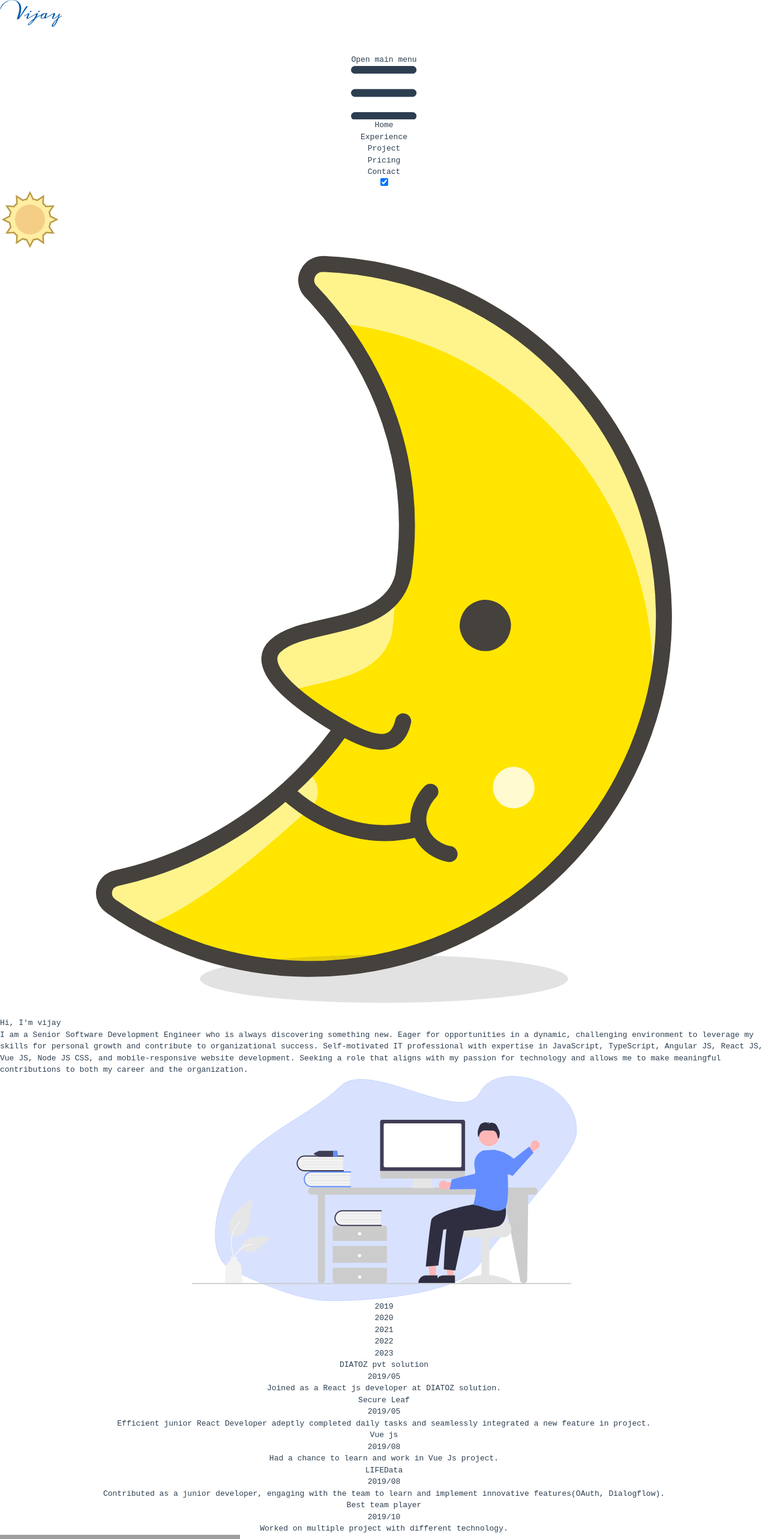
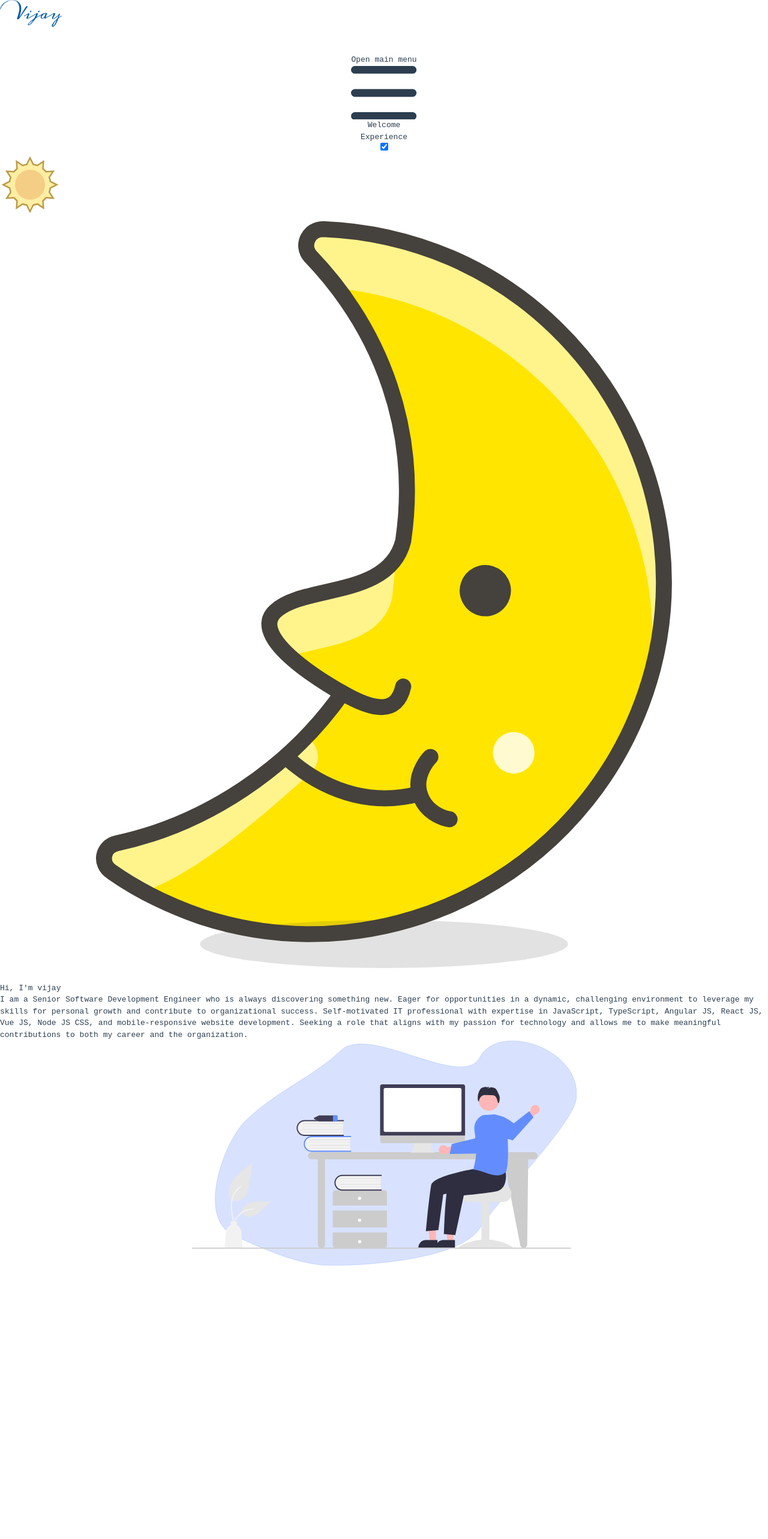
Before and after one commit to vijay9711/vijay_97, a Vue app: page / in a window 1280 px wide. Shown: the top 2566 px of the page at 60% size. After the commit the page ends 2110 px from the top, so only its background shows below. Built offline with nearby package versions, Linux system fonts and the light colour scheme; grey boxes are pictures that could not be loaded; what taos would draw is missing.

Commit message:
experience page animation and route transaction done

```diff
--- a/package.json
+++ b/package.json
@@ -12,7 +12,8 @@
     "aos": "^2.3.4",
     "core-js": "^3.8.3",
     "taos": "^1.0.5",
-    "vue": "^3.2.13"
+    "vue": "^3.2.13",
+    "vue-router": "^4.3.0"
   },
   "devDependencies": {
     "@babel/core": "^7.12.16",
--- a/public/index.html
+++ b/public/index.html
@@ -4,6 +4,10 @@
     <meta charset="utf-8">
     <meta http-equiv="X-UA-Compatible" content="IE=edge">
     <meta name="viewport" content="width=device-width,initial-scale=1.0">
+    <link
+      rel="stylesheet"
+      href="https://cdnjs.cloudflare.com/ajax/libs/animate.css/4.1.1/animate.min.css"
+    />
     <link rel="icon" href="<%= BASE_URL %>favicon.ico">
     <link href="https://unpkg.com/aos@2.3.1/dist/aos.css" rel="stylesheet" />
     <title><%= htmlWebpackPlugin.options.title %></title>
--- a/src/App.vue
+++ b/src/App.vue
@@ -1,5 +1,5 @@
 <template>
-  <div >
+  <div class="dark:bg-gray-dark bg-white">
     <MainPageVue :currentTheme="darkMode" @onThemeChange="onThemeChange($event)"/>
   </div>
 </template>
--- a/src/components/ExperienceComponent.vue
+++ b/src/components/ExperienceComponent.vue
@@ -3,7 +3,55 @@
     id="experience"
     class="bg-white h-screen dark:bg-gray-dark flex items-center overflow-hidden"
   >
-    <div>
+    <div class="lg:hidden md:block w-screen mt-10">
+      <div class="flex col-span-2 px-10">
+        <div class="text-white dark:white flex">
+          <div
+            class="text-white dark:text-white flex flex-col justify-center mt-0"
+          >
+            <div
+              v-for="(item, i) in yearList"
+              :key="i"
+              class="rounded shadow-lg p-1 px-3 my-3 cursor-pointer duration-300 hover:bg-gray-dark hover:text-white dark:hover:bg-white dark:hover:text-gray-dark"
+              @click="yearSelection(item, i)"
+              :class="
+                item.checked
+                  ? 'bg-gray-dark text:white dark:bg-white dark:text-gray-dark '
+                  : 'bg-white text-gray-dark dark:bg-gray-dark dark:text-white'
+              "
+            >
+              {{ item.year }}
+            </div>
+          </div>
+        </div>
+        <div
+          class="text-white dark:white flex-col flex justify-between mt-10 overflow-y-auto overflow-x-hidden py-6"
+        >
+          <div
+            v-for="(item, index) in experinceList"
+            :key="index"
+            data-aos="fade-left"
+            :data-aos-delay="item.duration"
+            data-aos-easing="ease-in-out"
+            class="border-l-4 shadow-lg border-l-gray-dark dark:border-l-white mx-10 p-3 my-3"
+          >
+            <div class="m-auto">
+              <h5
+                class="mb-2 text-2xl font-bold tracking-wide text-left flex text-gray-900 dark:text-white text-gray-dark"
+              >
+                {{ item.name }} ({{ item.year }})
+              </h5>
+              <p
+                class="font-normal flex text-left dark:text-white text-gray-dark"
+              >
+                {{ item.description }}
+              </p>
+            </div>
+          </div>
+        </div>
+      </div>
+    </div>
+    <div class="lg:block md:hidden sm:hidden">
       <div class="text-white dark:text-white flex justify-center">
         <div
           v-for="(item, i) in yearList"
@@ -25,7 +73,7 @@
       >
         <ol class="items-center sm:flex w-full" id="eList">
           <li
-            class="relative min-h-[400px] mb-6 sm:mb-0"
+            class="relative min-h-[400px] mb-6 sm:mb-0 sm:h-auto"
             v-for="(item, index) in experinceList"
             :key="index"
           >
@@ -62,7 +110,10 @@
               <p class="text-base font-normal text-gray-dark dark:text-white">
                 {{ item.description }}
               </p>
-              <p v-if="item.tech" class="text-base font-normal text-gray-dark dark:text-white">
+              <p
+                v-if="item.tech"
+                class="text-base font-normal text-gray-dark dark:text-white"
+              >
                 <span>Tech:</span> {{ item.tech }}
               </p>
             </div>
@@ -109,6 +160,8 @@
 
 <script>
 export default {
+  components:{
+  },
   data() {
     return {
       yearList: [
@@ -132,6 +185,10 @@ export default {
           year: 2023,
           checked: false,
         },
+        {
+          year: 2024,
+          checked: false,
+        },
       ],
       experinceListYearWise: {
         2019: [
@@ -143,7 +200,8 @@ export default {
           },
           {
             name: "Secure Leaf",
-            description: "Efficient junior React Developer adeptly completed daily tasks and seamlessly integrated a new feature in project.",
+            description:
+              "Efficient junior React Developer adeptly completed daily tasks and seamlessly integrated a new feature in project.",
             duration: "400",
             year: "2019/05",
           },
@@ -155,13 +213,15 @@ export default {
           },
           {
             name: "LIFEData",
-            description: "Contributed as a junior developer, engaging with the team to learn and implement innovative features(OAuth, Dialogflow).",
+            description:
+              "Contributed as a junior developer, engaging with the team to learn and implement innovative features(OAuth, Dialogflow).",
             duration: "600",
             year: "2019/08",
           },
           {
             name: "Best team player",
-            description: "Worked on multiple project with different technology.",
+            description:
+              "Worked on multiple project with different technology.",
             duration: "700",
             year: "2019/10",
           },
@@ -169,98 +229,109 @@ export default {
         2020: [
           {
             name: "UI/UX",
-            description: "Start learning design UI/UX to get a clear idea and creative mind about fron-end.",
+            description:
+              "Embark on a journey to learn UI/UX design for a comprehensive understanding of front-end development.",
             duration: "300",
             year: "2020/02",
           },
           {
             name: "OES(Onboarding Entertainment Solution)",
-            description: "Implemented Google Maps to display live locations of multiple transports using customized marker icons. Developed various modules, customized sidebars, and implemented role management",
+            description:
+              "Implemented Google Maps to display live locations of multiple transports using customized marker icons. Developed various modules, customized sidebars, and implemented role management",
             duration: "400",
-            year: "2019/08",
+            year: "2020/08",
           },
           {
             name: "Moon light",
-            description: "Developed and optimized Vue JS project.",
+            description:
+              "Successfully developed a Vue.js project with responsive UI, catering to the requirements of a project proof of concept.",
             duration: "500",
             year: "2020/09",
           },
           {
             name: "Sentinel",
-            description: "Contributed to a streamlined user experience by optimizing data handling and visualization components. Skillfully managed large data sets from the backend, implementing lazy loading",
-            duration: "500",
+            description:
+              "Contributed to a streamlined user experience by optimizing data handling and visualization components. Skillfully managed large data sets from the backend, implementing lazy loading",
+            duration: "600",
             year: "2020/12",
           },
         ],
         2021: [
-        {
-            name: "Vue js",
-            description: "Had a chance to learn and work in Vue Js project.",
-            duration: "500",
-            year: 2019,
+          {
+            name: "ERP(enterprise resource planning)",
+            description:
+              "Collaborated as an Angular developer, enhancing website security by closely connecting with backend developers.",
+            duration: "300",
+            year: "2021/01",
           },
           {
-            name: "Vue js",
-            description: "Had a chance to learn and work in Vue Js project.",
-            duration: "500",
-            year: 2019,
+            name: "Angular Js",
+            description:
+              "Acquired advanced proficiency in Angular JS while actively contributing to an ERP project. Enhancing its capabilities through parallel development efforts.",
+            duration: "400",
+            year: "2021/01",
           },
           {
-            name: "Vue js",
-            description: "Had a chance to learn and work in Vue Js project.",
+            name: "TXF(The X Future)",
+            description:
+              "As a senior developer, I specialized in crafting user interfaces, ensuring a seamless and intuitive experience. Additionally, I served as a Scrum Master in this project, actively engaging with team members to address their blockers and facilitate a smooth development process.",
             duration: "500",
-            year: 2019,
-          },
-          {
-            name: "Vue js",
-            description: "Had a chance to learn and work in Vue Js project.",
-            duration: "500",
-            year: 2019,
+            year: "2021/04",
           },
         ],
         2022: [
-
-        {
-            name: "Vue js",
-            description: "Had a chance to learn and work in Vue Js project.",
-            duration: "500",
-            year: 2019,
+          {
+            name: "SISA Information Security Pvt. Ltd.",
+            description:
+              "Undertook the role of Senior Associate Developer within Compliance & Testing Services, leading the optimization and integration of Angular code in the SISA Assistant web application. Initiated the enhancement of the SISA Assistant web application by strategically adding and optimizing Angular code, contributing to improved functionality and performance.",
+            duration: "300",
+            year: "2022/09",
           },
           {
-            name: "Vue js",
-            description: "Had a chance to learn and work in Vue Js project.",
-            duration: "500",
-            year: 2019,
+            name: "SISA Assistant",
+            description:
+              "I played a pivotal role in the development and implementation of the SISA Assistant project, taking charge of role-based management and contributing to various modules and dashboard pages.",
+            duration: "400",
+            year: "2022/09",
           },
           {
-            name: "Vue js",
-            description: "Had a chance to learn and work in Vue Js project.",
-            duration: "500",
-            year: 2019,
-          },
-          {
-            name: "Vue js",
-            description: "Had a chance to learn and work in Vue Js project.",
+            name: "Role Managment in SISA Assistant",
+            description:
+              "Enhanced SISA Assistant functionality by integrating role-based route access, allowing seamless navigation tailored to specific user roles.",
             duration: "500",
             year: 2019,
           },
         ],
         2023: [
           {
-            name: "SonicWall",
-            period: "Start at 05/2023",
+            name: "Maharishi international university, IOWA.",
             description:
-              "Resigned from DIATOZ Solution for career growth and joined at SonicWall as a Vue JS developer.",
+              "Currently pursuing a Master's degree in Computer Science in Fairfield, Iowa, US, with a focus on specialized studies in web architecture, Java Spring Boot and enterprise architecture, aiming to deepen knowledge and expertise in these key areas during the course of the program.",
             duration: "300",
-            year: 2023,
+            year: "2023/09",
           },
           {
-            name: "SonicWall",
-            period: "Start at 05/2023",
+            name: "Library Management System (University Project)",
             description:
-              "Resigned from DIATOZ Solution for career growth and joined at SonicWall as a Vue JS developer.",
+              "Designed a Java-based library management system with object-oriented programming principles, featuring a graphical user interface (GUI).",
             duration: "400",
-            year: 2023,
+            year: "2023/11",
+          },
+        ],
+        2024: [
+          {
+            name: "Property Management System (University Project)",
+            description:
+              "Utilized React.js to build the user interface and integrated the functionality to favorite and unfavorite properties seamlessly using Spring Boot on the backend.",
+            duration: "300",
+            year: "2024/01",
+          },
+          {
+            name: "Electronic Badge Scanner System(University Project)",
+            description:
+              "Develop an electronic badge scanner system with Spring Boot, Hibernate, MySQL, and Google OAuth for comprehensive security features.",
+            duration: "400",
+            year: "2024/02",
           },
         ],
       },
@@ -268,7 +339,7 @@ export default {
       isExperinceList: true,
     };
   },
-  created() {
+    created() {
     this.yearSelection(this.yearList[0], 0);
   },
   methods: {
@@ -277,9 +348,9 @@ export default {
       console.log(item);
       this.yearList.forEach((year) => (year.checked = false));
       this.yearList[i].checked = true;
-      this.$nextTick(()=>{
+      this.$nextTick(() => {
         this.experinceList = this.experinceListYearWise[this.yearList[i].year];
-      })
+      });
     },
   },
 };
@@ -289,7 +360,7 @@ export default {
 .is-scrollbar::-webkit-scrollbar {
   display: none;
 }
-.line-width{
+.line-width {
   width: -webkit-fill-available;
 }
 </style>
--- a/src/components/NavBar.vue
+++ b/src/components/NavBar.vue
@@ -1,58 +1,115 @@
 <template>
-
-
   <nav class="dark:bg-gray-dark bg-white border-gray-200 dark:bg-gray-900">
-  <div class="max-w-screen-xl flex flex-wrap items-center justify-between mx-auto p-4">
+    <div
+      class="max-w-screen-xl flex flex-wrap items-center justify-between mx-auto p-4"
+    >
       <a href="https://flowbite.com/" class="flex items-center">
-        <img src="../assets/logo/Vijay.svg" class="h-8 block dark:hidden" alt="Flowbite Logo">
-        <img src="../assets/logo/VijayWhite.svg" class="h-8 hidden dark:block" alt="Flowbite Logo">
+        <img
+          src="../assets/logo/Vijay.svg"
+          class="h-8 block dark:hidden"
+          alt="Flowbite Logo"
+        />
+        <img
+          src="../assets/logo/VijayWhite.svg"
+          class="h-8 hidden dark:block"
+          alt="Flowbite Logo"
+        />
       </a>
-    <button data-collapse-toggle="navbar-default" type="button" class="inline-flex items-center p-2 w-10 h-10 justify-center text-sm text-gray-500 rounded-lg md:hidden hover:bg-gray-100 focus:outline-none focus:ring-2 focus:ring-gray-200 dark:text-gray-400 dark:hover:bg-gray-700 dark:focus:ring-gray-600" aria-controls="navbar-default" aria-expanded="false">
+      <button
+        data-collapse-toggle="navbar-default"
+        type="button"
+        class="inline-flex items-center p-2 w-10 h-10 justify-center text-sm text-gray-500 rounded-lg md:hidden hover:bg-gray-100 focus:outline-none focus:ring-2 focus:ring-gray-200 dark:text-gray-400 dark:hover:bg-gray-700 dark:focus:ring-gray-600"
+        aria-controls="navbar-default"
+        aria-expanded="false"
+      >
         <span class="sr-only">Open main menu</span>
-        <svg class="w-5 h-5" aria-hidden="true" xmlns="http://www.w3.org/2000/svg" fill="none" viewBox="0 0 17 14">
-            <path stroke="currentColor" stroke-linecap="round" stroke-linejoin="round" stroke-width="2" d="M1 1h15M1 7h15M1 13h15"/>
+        <svg
+          class="w-5 h-5"
+          aria-hidden="true"
+          xmlns="http://www.w3.org/2000/svg"
+          fill="none"
+          viewBox="0 0 17 14"
+        >
+          <path
+            stroke="currentColor"
+            stroke-linecap="round"
+            stroke-linejoin="round"
+            stroke-width="2"
+            d="M1 1h15M1 7h15M1 13h15"
+          />
         </svg>
       </button>
       <div class="hidden w-full md:block md:w-auto" id="navbar-default">
-      <ul class="font-medium flex bg-white dark:bg-gray-dark flex-col p-4 md:p-0 mt-4 border border-gray-100 rounded-lg bg-gray-50 md:flex-row md:space-x-8 rtl:space-x-reverse md:mt-0 md:border-0 md:bg-white dark:bg-gray-800 md:dark:bg-gray-900 dark:border-gray-700">
+        <ul
+          class="font-medium flex bg-white dark:bg-gray-dark flex-col p-4 md:p-0 mt-4 border border-gray-100 rounded-lg bg-gray-50 md:flex-row md:space-x-8 rtl:space-x-reverse md:mt-0 md:border-0 md:bg-white dark:bg-gray-800 md:dark:bg-gray-900 dark:border-gray-700"
+        >
           <li>
-          <a href="#vj" class="block py-2 bg-white text-gray-dark dark:bg-gray-dark px-3 bg-blue-700 rounded md:bg-transparent md:text-blue-700 md:p-0 dark:text-white md:dark:text-blue-500" aria-current="page">Home</a>
+            <a
+              @click="() => goTo('/')"
+              class="block cursor-pointer py-2 bg-white text-gray-dark dark:bg-gray-dark px-3 bg-blue-700 rounded md:bg-transparent md:text-blue-700 md:p-0 dark:text-white md:dark:text-blue-500"
+              aria-current="page"
+              >Welcome</a
+            >
           </li>
           <li>
-          <a href="#experience" class="block py-2 bg-white text-gray-dark dark:bg-gray-dark px-3 text-gray-900 rounded hover:bg-gray-100 md:hover:bg-transparent md:border-0 md:hover:text-blue-700 md:p-0 dark:text-white md:dark:hover:text-blue-500 dark:hover:bg-gray-700 dark:hover:text-white md:dark:hover:bg-transparent">Experience</a>
+            <a
+              @click="() => goTo('/experience')"
+              class="block cursor-pointer py-2 bg-white text-gray-dark dark:bg-gray-dark px-3 text-gray-900 rounded hover:bg-gray-100 md:hover:bg-transparent md:border-0 md:hover:text-blue-700 md:p-0 dark:text-white md:dark:hover:text-blue-500 dark:hover:bg-gray-700 dark:hover:text-white md:dark:hover:bg-transparent"
+              >Experience</a
+            >
+          </li>
+          <!-- <li>
+            <a
+              @click="() => goTo('/project')"
+              class="block cursor-pointer py-2 bg-white text-gray-dark dark:bg-gray-dark px-3 text-gray-900 rounded hover:bg-gray-100 md:hover:bg-transparent md:border-0 md:hover:text-blue-700 md:p-0 dark:text-white md:dark:hover:text-blue-500 dark:hover:bg-gray-700 dark:hover:text-white md:dark:hover:bg-transparent"
+              >Project</a
+            >
           </li>
           <li>
-          <a href="#project" class="block py-2 bg-white text-gray-dark dark:bg-gray-dark px-3 text-gray-900 rounded hover:bg-gray-100 md:hover:bg-transparent md:border-0 md:hover:text-blue-700 md:p-0 dark:text-white md:dark:hover:text-blue-500 dark:hover:bg-gray-700 dark:hover:text-white md:dark:hover:bg-transparent">Project</a>
+            <a
+              @click="goTo('/')"
+              class="block cursor-pointer py-2 bg-white text-gray-dark dark:bg-gray-dark px-3 text-gray-900 rounded hover:bg-gray-100 md:hover:bg-transparent md:border-0 md:hover:text-blue-700 md:p-0 dark:text-white md:dark:hover:text-blue-500 dark:hover:bg-gray-700 dark:hover:text-white md:dark:hover:bg-transparent"
+              >Pricing</a
+            >
           </li>
           <li>
-          <a href="#" class="block py-2 bg-white text-gray-dark dark:bg-gray-dark px-3 text-gray-900 rounded hover:bg-gray-100 md:hover:bg-transparent md:border-0 md:hover:text-blue-700 md:p-0 dark:text-white md:dark:hover:text-blue-500 dark:hover:bg-gray-700 dark:hover:text-white md:dark:hover:bg-transparent">Pricing</a>
-        </li>
+            <a
+              @click="goTo('/')"
+              class="block cursor-pointer py-2 bg-white text-gray-dark dark:bg-gray-dark px-3 text-gray-900 rounded hover:bg-gray-100 md:hover:bg-transparent md:border-0 md:hover:text-blue-700 md:p-0 dark:text-white md:dark:hover:text-blue-500 dark:hover:bg-gray-700 dark:hover:text-white md:dark:hover:bg-transparent"
+              >Contact</a
+            >
+          </li> -->
           <li>
-          <a href="#" class="block py-2 bg-white text-gray-dark dark:bg-gray-dark px-3 text-gray-900 rounded hover:bg-gray-100 md:hover:bg-transparent md:border-0 md:hover:text-blue-700 md:p-0 dark:text-white md:dark:hover:text-blue-500 dark:hover:bg-gray-700 dark:hover:text-white md:dark:hover:bg-transparent">Contact</a>
-        </li>
-        <li>
-          <ThemeButtonVue :currentTheme="currentTheme" @theme="(event)=>{this.$emit('onThemeChange',event)}"/>
+            <ThemeButtonVue
+              :currentTheme="currentTheme"
+              @theme="
+                (event) => {
+                  this.$emit('onThemeChange', event);
+                }
+              "
+            />
           </li>
         </ul>
       </div>
     </div>
   </nav>
-
 </template>
 
 <script>
-import ThemeButtonVue from '@/widget/ThemeButton.vue';
+import ThemeButtonVue from "@/widget/ThemeButton.vue";
 
 export default {
-  components:{
-    ThemeButtonVue
+  components: {
+    ThemeButtonVue,
   },
-  props:['currentTheme'],
-  methods:{
-  }
-}
+  props: ["currentTheme"],
+  methods: {
+    goTo(path) {
+      this.$router.push(path);
+    },
+  },
+};
 </script>
 
 <style>
-
 </style>
--- a/src/main.js
+++ b/src/main.js
@@ -3,5 +3,6 @@ import App from './App.vue'
 import './index.css'
 import AOS from 'aos'
 import 'aos/dist/aos.css'
+import Router from "./router";
 
-createApp(App).use(AOS.init()).mount('#app');
+createApp(App).use(Router).use(AOS.init()).mount('#app');
--- a/src/view/MainPage.vue
+++ b/src/view/MainPage.vue
@@ -1,34 +1,80 @@
 <template>
   <div>
     <div class="sticky top-0">
-      <nav-bar-vue :currentTheme="currentTheme" @onThemeChange="(event)=>{this.$emit('onThemeChange',event)}"/>
+      <nav-bar-vue
+        :currentTheme="currentTheme"
+        @onThemeChange="
+          (event) => {
+            this.$emit('onThemeChange', event);
+          }
+        "
+      />
     </div>
-    <div class="-mt-16">
-      <LandingComponentVue />
-      <ExperienceComponent />
-      <ProjectComponent />
+    <div class="overflow-x-hidden">
+      <router-view></router-view>
+      <!-- <router-view v-slot="{ Component, route }">
+        <transition
+          :leave-active-class="route.meta.leaveClass"
+          :enter-active-class="route.meta.enterClass"
+        >
+          <component :is="Component"></component>
+        </transition>
+      </router-view> -->
     </div>
   </div>
 </template>
 
 <script>
-import LandingComponentVue from '@/components/LandingComponent.vue'
-import NavBarVue from '@/components/NavBar.vue'
-import ExperienceComponent from '@/components/ExperienceComponent.vue';
-import ProjectComponent from '@/components/ProjectComponent.vue';
+import NavBarVue from "@/components/NavBar.vue";
 export default {
-  components:{
-    LandingComponentVue,
-    ExperienceComponent,
-    ProjectComponent,
-    NavBarVue,
+  components: {
+    NavBarVue
   },
-  props:['currentTheme'],
-}
+  props: ["currentTheme"],
+  methods:{
+  }
+};
 </script>
 
 <style scoped>
-  .main-wrapper{
-    margin:0px 20px;
-  }
+.main-wrapper {
+  margin: 0px 20px;
+}
+.fade-enter-active,
+.fade-leave-active {
+  transition: opacity 0.2s ease;
+}
+
+.fade-enter-from,
+.fade-leave-to {
+  opacity: 0;
+}
+.slide-enter-active,
+.slide-leave-active {
+  transition: all 0.75s ease-out;
+}
+
+.slide-enter-to {
+  position: absolute;
+  right: 0;
+}
+
+.page{
+  position: absolute;
+  top: 30px;
+}
+.slide-enter-from {
+  position: absolute;
+  right: -100%;
+}
+
+.slide-leave-to {
+  position: absolute;
+  left: -100%;
+}
+
+.slide-leave-from {
+  position: absolute;
+  left: 0;
+}
 </style>
--- a/tailwind.config.js
+++ b/tailwind.config.js
@@ -31,7 +31,7 @@ module.exports = {
       '8xl': '4.5vw'
     },
     screens: {
-      sm: '480px',
+      sm: '380px',
       md: '768px',
       lg: '976px',
       xl: '1440px',
```
Also changed, not shown: src/Route/router.js (added, +14 -0 lines), src/router.js (+36 -0 lines), 1 other file (tests, documents, lock files or other folders). Lines whose indentation alone changed are shown as unchanged.
